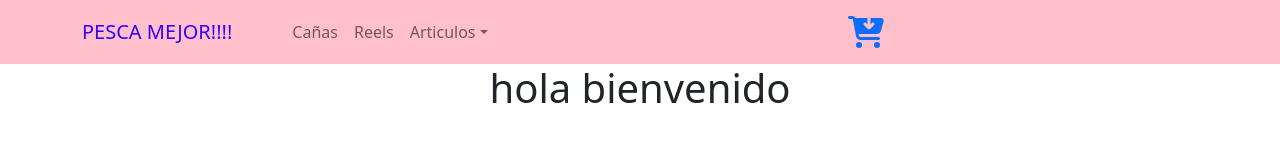
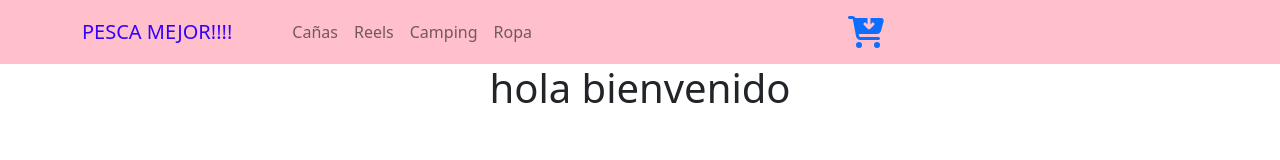
Before and after one commit to GermanMontenegro86/react, a React (Create React App) app in the folder mi-carro/: page / in a window 1280 px wide. Shown: the top 160 px of the page. Built offline with nearby package versions, Linux system fonts and the light colour scheme.

Commit message:
PreEntrega1 Montenegro

```diff
--- a/mi-carro/src/components/NavBar/NavBar.js
+++ b/mi-carro/src/components/NavBar/NavBar.js
@@ -19,11 +19,8 @@ function NavBar() {
           <Nav className="me-auto">
             <Nav.Link href="#">Cañas</Nav.Link>
             <Nav.Link href="#">Reels</Nav.Link>
-            <NavDropdown title="Articulos" id="basic-nav-dropdown">
-              <NavDropdown.Item href="#">Campings</NavDropdown.Item>
-              <NavDropdown.Item href="#">Cuchillos</NavDropdown.Item>
-              <NavDropdown.Item href="#">Ropa</NavDropdown.Item>
-            </NavDropdown>
+            <Nav.Link href="#">Camping</Nav.Link>
+            <Nav.Link href="#">Ropa</Nav.Link>
           </Nav>
         </Navbar.Collapse>
       </Container>
```
